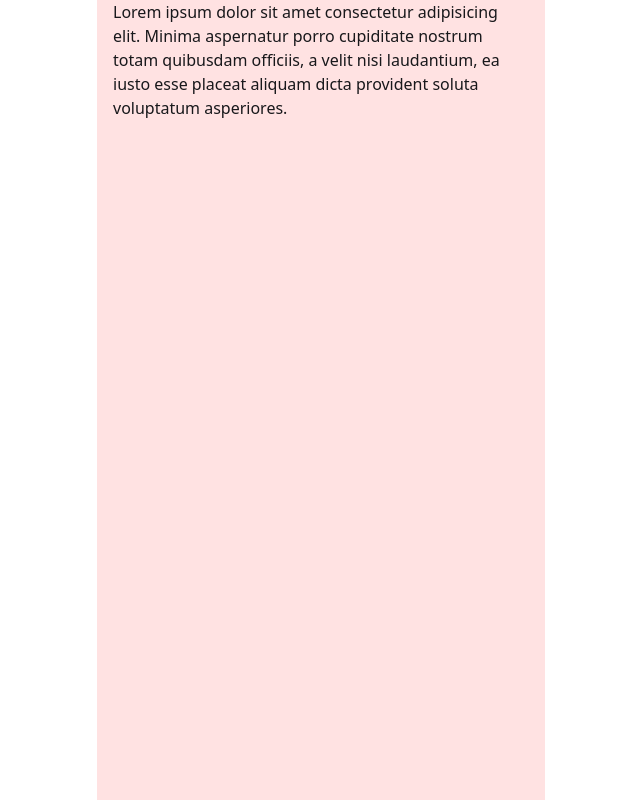
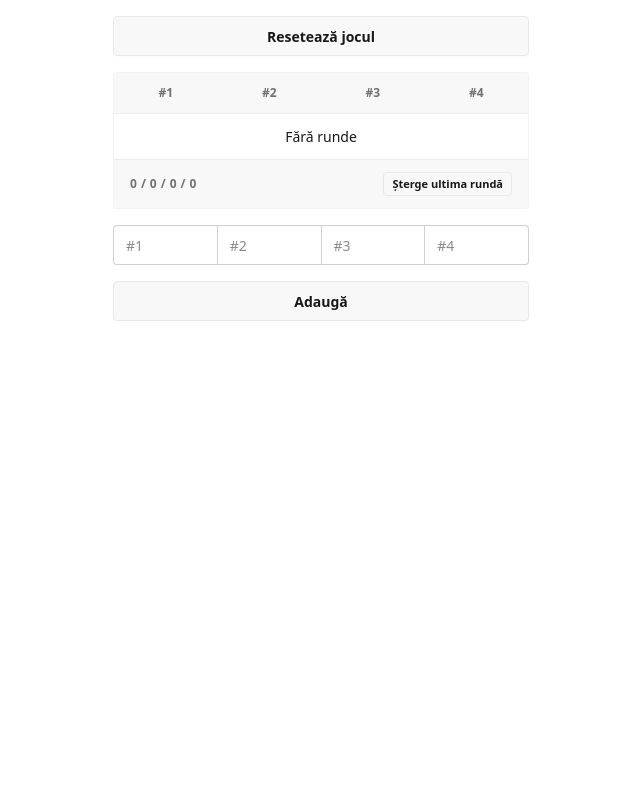
Before and after one commit to unrevised6419/benote, a Vue app: page / in a window 1280 px wide. Shown: the whole page, without its empty margins (319-959 px from the left). Built offline with nearby package versions, Linux system fonts and the light colour scheme; what @tanstack/vue-query would draw is missing.

Commit message:
feat: add base game

```diff
--- a/package.json
+++ b/package.json
@@ -14,6 +14,7 @@
 		"@tanstack/vue-query": "^5.69.0",
 		"@vitejs/plugin-vue": "^5.2.3",
 		"@vue/tsconfig": "^0.7.0",
+		"@vueuse/core": "^13.0.0",
 		"daisyui": "^5.0.9",
 		"prettier": "^3.5.3",
 		"prettier-plugin-tailwindcss": "^0.6.11",
@@ -23,6 +24,5 @@
 		"vite": "^6.2.2",
 		"vue": "^3.5.13",
 		"vue-tsc": "^2.2.8"
-	},
-	"prettier": "@allindevelopers/prettier-config"
+	}
 }
--- /dev/null
+++ b/prettier.config.js
@@ -0,0 +1,6 @@
+import base from "@allindevelopers/prettier-config" with { type: "json" };
+
+export default {
+	...base,
+	plugins: ["prettier-plugin-tailwindcss"],
+};
--- a/src/App.vue
+++ b/src/App.vue
@@ -1,9 +1,163 @@
-<script setup lang="ts"></script>
+<script setup lang="ts">
+import { useLocalStorage } from "@vueuse/core";
+
+type Scores = [number, number, number, number];
+
+type Round = {
+	id: number;
+	scores: Scores;
+};
+
+const key = (id: string) => `wolverine4918:${id}`;
+
+const rounds = useLocalStorage<Round[]>(key("rounds"), []);
+const scores = useLocalStorage(key("scores"), ["", "", "", ""]);
+
+function addScores() {
+	rounds.value.push({
+		id: rounds.value.length + 1,
+		scores: [
+			parseInt(scores.value[0] || "0"),
+			parseInt(scores.value[1] || "0"),
+			parseInt(scores.value[2] || "0"),
+			parseInt(scores.value[3] || "0"),
+		],
+	});
+	scores.value = ["", "", "", ""];
+}
+
+function removeRound(id: number) {
+	if (rounds.value.length === 0) return;
+	if (!confirm("Sigur?")) return;
+	const index = rounds.value.findIndex((round) => round.id === id);
+	rounds.value.splice(index, 1);
+}
+
+function sumScoreUntilRound(index: number, roundId: number) {
+	const roundIndex = rounds.value.findIndex((round) => round.id === roundId);
+	return rounds.value
+		.slice(0, roundIndex + 1)
+		.reduce((acc, round) => acc + round.scores[index], 0);
+}
+
+function sumScore(index: number) {
+	return rounds.value.reduce((acc, round) => acc + round.scores[index], 0);
+}
+
+function resetGame() {
+	if (!confirm("Sigur?")) return;
+	rounds.value = [];
+	scores.value = ["", "", "", ""];
+}
+</script>
 
 <template>
-	<div class="container mx-auto bg-red-100 px-4 max-w-md min-h-screen">
-		Lorem ipsum dolor sit amet consectetur adipisicing elit. Minima aspernatur
-		porro cupiditate nostrum totam quibusdam officiis, a velit nisi laudantium,
-		ea iusto esse placeat aliquam dicta provident soluta voluptatum asperiores.
+	<div class="container mx-auto grid max-w-md gap-4 px-4 py-4">
+		<button type="button" @click="resetGame" class="btn block w-full">
+			Resetează jocul
+		</button>
+		<div class="border-base-content/5 bg-base-100 rounded border">
+			<table class="table text-center">
+				<thead class="bg-base-200 text-xs">
+					<tr>
+						<th>#1</th>
+						<th>#2</th>
+						<th>#3</th>
+						<th>#4</th>
+					</tr>
+				</thead>
+				<tbody>
+					<tr v-if="rounds.length === 0">
+						<td colspan="4" class="text-center">Fără runde</td>
+					</tr>
+					<tr v-for="round in rounds" :key="round.id" class="list-row">
+						<td>
+							<div class="flex items-center justify-center gap-1">
+								{{ sumScoreUntilRound(0, round.id) }}
+								<span class="badge badge-xs badge-ghost opacity-50">
+									+{{ round.scores[0] }}
+								</span>
+							</div>
+						</td>
+						<td>
+							<div class="flex items-center justify-center gap-1">
+								{{ sumScoreUntilRound(1, round.id) }}
+								<span class="badge badge-xs badge-ghost opacity-50">
+									+{{ round.scores[1] }}
+								</span>
+							</div>
+						</td>
+						<td>
+							<div class="flex items-center justify-center gap-1">
+								{{ sumScoreUntilRound(2, round.id) }}
+								<span class="badge badge-xs badge-ghost opacity-50">
+									+{{ round.scores[2] }}
+								</span>
+							</div>
+						</td>
+						<td>
+							<div class="flex items-center justify-center gap-1">
+								{{ sumScoreUntilRound(3, round.id) }}
+								<span class="badge badge-xs badge-ghost opacity-50">
+									+{{ round.scores[3] }}
+								</span>
+							</div>
+						</td>
+					</tr>
+				</tbody>
+				<tfoot class="bg-base-200 text-xs">
+					<tr>
+						<th colspan="4">
+							<div class="flex items-center justify-between">
+								<div class="inline-flex gap-1">
+									<span>{{ sumScore(0) }}</span>
+									<span>/</span>
+									<span>{{ sumScore(1) }}</span>
+									<span>/</span>
+									<span>{{ sumScore(2) }}</span>
+									<span>/</span>
+									<span>{{ sumScore(3) }}</span>
+								</div>
+
+								<button
+									type="button"
+									@click="removeRound(rounds[rounds.length - 1].id)"
+									class="btn btn-xs"
+								>
+									Șterge ultima rundă
+								</button>
+							</div>
+						</th>
+					</tr>
+				</tfoot>
+			</table>
+		</div>
+
+		<form @submit.prevent="addScores" class="grid gap-4">
+			<div class="join">
+				<input
+					v-model="scores[0]"
+					class="input join-item focus:z-10"
+					placeholder="#1"
+				/>
+				<input
+					v-model="scores[1]"
+					class="input join-item focus:z-10"
+					placeholder="#2"
+				/>
+				<input
+					v-model="scores[2]"
+					class="input join-item focus:z-10"
+					placeholder="#3"
+				/>
+				<input
+					v-model="scores[3]"
+					class="input join-item focus:z-10"
+					placeholder="#4"
+				/>
+			</div>
+
+			<button type="submit" class="btn block w-full">Adaugă</button>
+		</form>
 	</div>
 </template>
```
Also changed, not shown: 1 other file (tests, documents, lock files or other folders).
